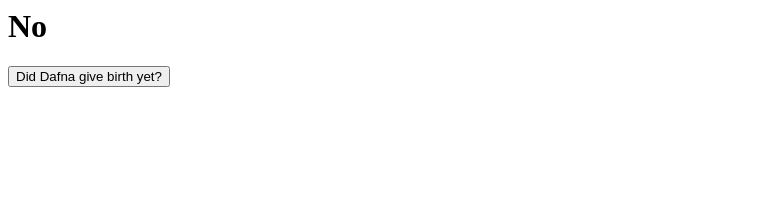
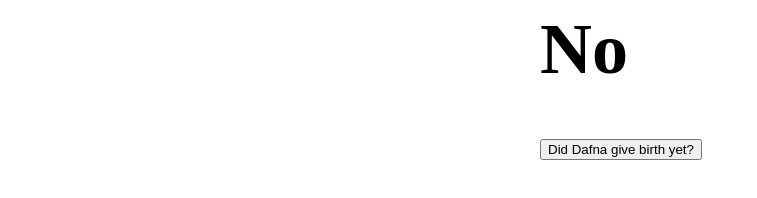
Before and after one commit to dortaldt/portfolio_git, a plain HTML site: page pages/dafna.html in a window 1280 px wide. Shown: the whole page, without its empty margins (0-757 px from the left). Drawn offline with Linux system fonts and the light colour scheme; files that its build step writes are made by us from their sources; files whose address does not match are found by name.

Commit message:
Added css file

```diff
--- /dev/null
+++ b/css/dafna.css
@@ -0,0 +1,8 @@
+.content {
+	margin: auto;
+	max-width: 200px;
+}
+
+#answer {
+	font-size: 36px;
+}
--- a/pages/dafna.html
+++ b/pages/dafna.html
@@ -1,7 +1,8 @@
 <html>
 <head>
-</head>
+	<link rel="stylesheet" href="css/dafna.css">
 <body>
+	<div class="content">
 		<div id="update">
 		</div>
 		<div>
@@ -10,6 +11,7 @@
 		<div>
 			<button>Did Dafna give birth yet?</button>
 		</div>
+	</div>
 </body>
 <script type="text/javascript" src="js/scripts.js"></script>
 </html>
```
Lines whose indentation alone changed are shown as unchanged.
